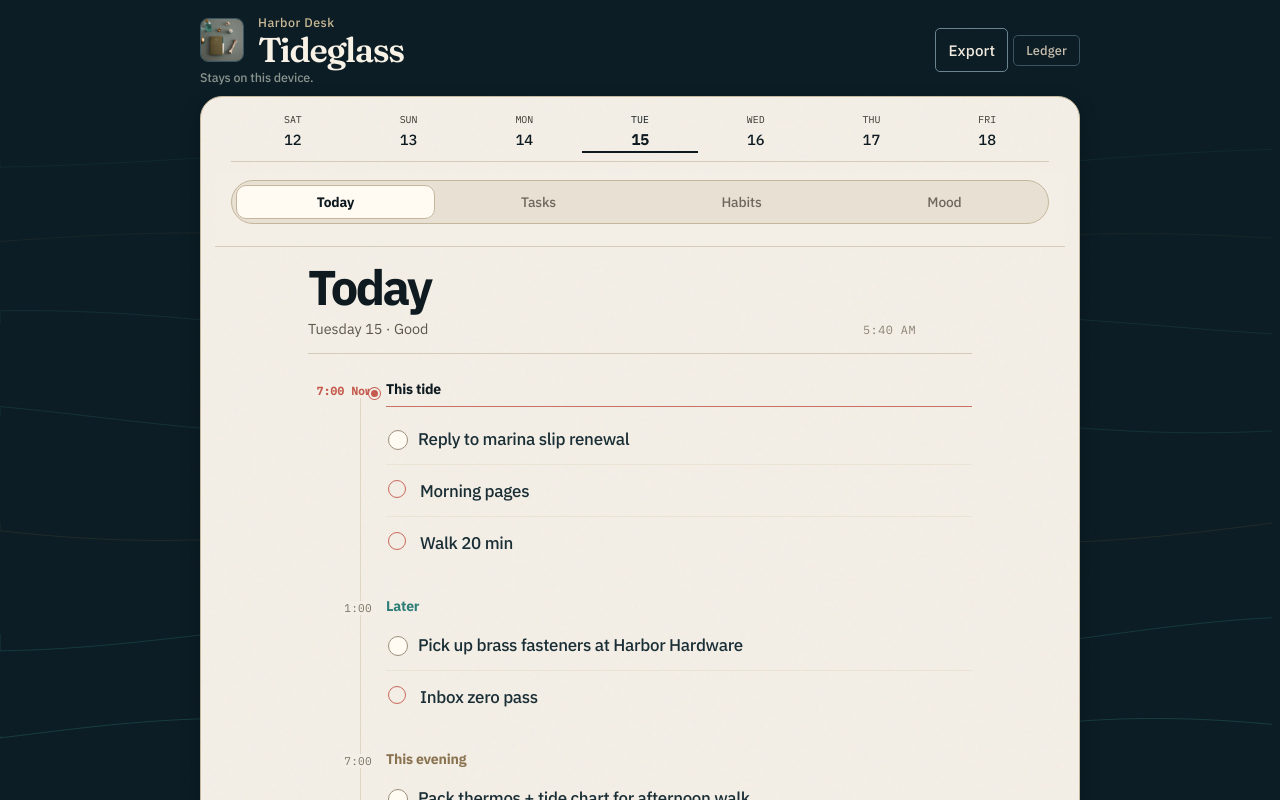
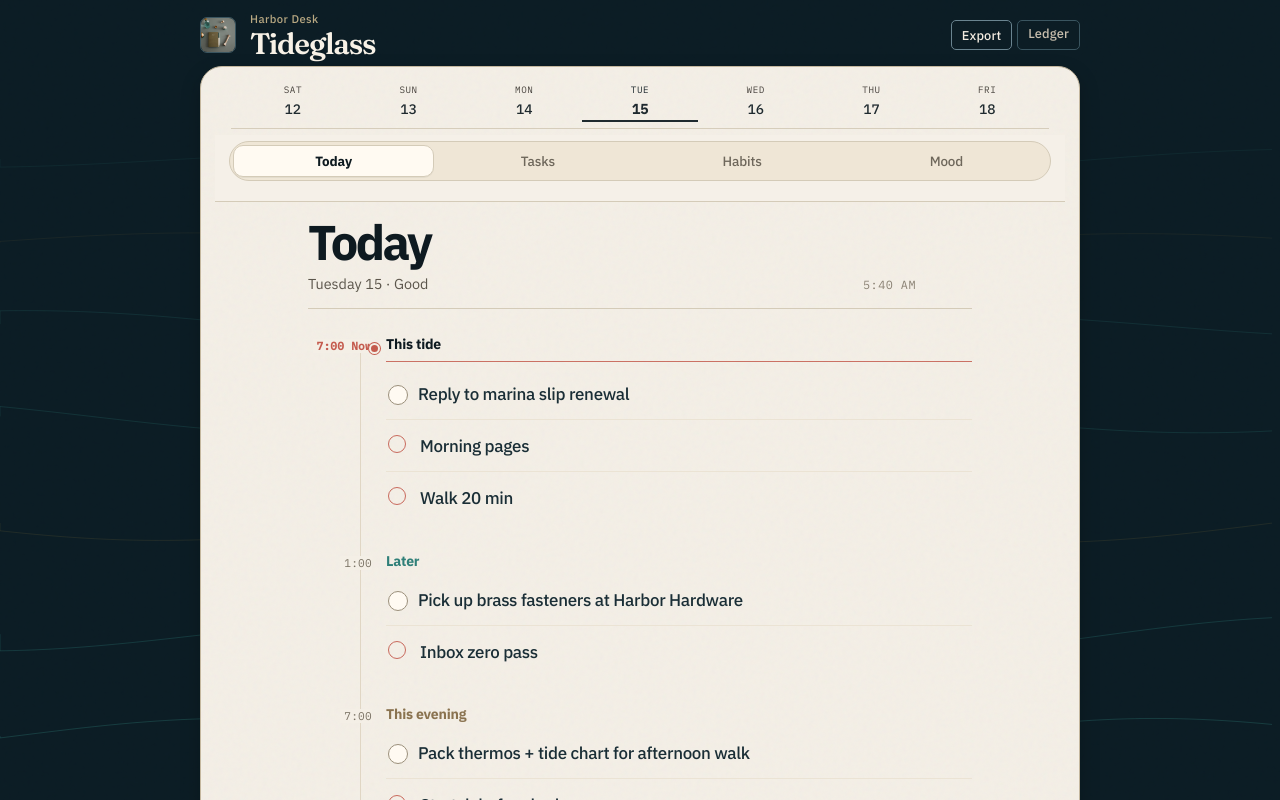
Before and after one commit to Btheriot83/buildgames-lunatask, a React (Vite) app: page / in a window 1280 px wide. Shown: the top 800 px of the page. Built offline with nearby package versions, Linux system fonts and the light colour scheme.

Commit message:
craft5: lean Harbor chrome so Today blotter wins

```diff
--- a/src/index.css
+++ b/src/index.css
@@ -3886,6 +3886,77 @@ button, input, select, textarea {
   box-shadow: 0 0 0 1px var(--coral);
 }
 
+
+/* ——— craft5: remove-ai-tells + lean chrome — blotter wins, quiet sticky pills ——— */
+.shell-chrome-lean {
+  margin-bottom: 8px !important;
+  gap: 12px !important;
+}
+.brand-bottle {
+  width: 36px !important;
+  height: 36px !important;
+  border-radius: 7px !important;
+}
+.brand-title {
+  font-size: clamp(1.45rem, 2.8vw, 1.85rem) !important;
+}
+.brand-sub {
+  display: none !important; /* Things has no tagline over Today */
+}
+.eyebrow {
+  font-size: 0.7rem !important;
+  color: #b8a882 !important;
+}
+.chrome-actions .btn {
+  min-height: 30px !important;
+  padding: 4px 10px !important;
+  font-size: 0.8rem !important;
+}
+.day-strip-quiet {
+  margin-bottom: 6px !important;
+  opacity: 0.92;
+}
+.day-strip-quiet .day-chips {
+  padding-bottom: 6px !important;
+}
+.desk-paper .day-chip .dow {
+  font-size: 0.58rem !important;
+  letter-spacing: 0.06em;
+}
+.desk-paper .day-chip .dom {
+  font-size: 0.86rem !important;
+  font-weight: 500 !important;
+}
+.tabs-nav-sticky {
+  padding: 6px 14px 8px !important;
+  background: color-mix(in srgb, var(--bone-paper) 92%, #fff 8%);
+}
+.desk-paper .tabs-nav-sticky .tabs-track {
+  background: #efe6d6 !important;
+  border-color: #d4cbb8 !important;
+  padding: 3px !important;
+  gap: 3px !important;
+}
+.desk-paper .tabs-nav-sticky .tabs-glider,
+.desk-paper .tabs-nav-sticky .t-tabs-pill {
+  background: #fffaf2 !important;
+  border-color: #d4cbb8 !important;
+  box-shadow: 0 1px 0 rgba(26, 46, 54, 0.05) !important;
+  top: 3px;
+  bottom: 3px;
+}
+.desk-paper .tabs-nav-sticky .tab-btn {
+  min-height: 32px !important;
+  font-size: 0.84rem !important;
+  font-weight: 500 !important;
+}
+.desk-paper .tabs-nav-sticky .tab-btn.is-active {
+  font-weight: 650 !important;
+}
+.app-frame {
+  padding-top: 12px !important;
+}
+
 /* Sticky needs a non-clipping ancestor — was overflow:hidden on desk-paper */
 .desk-paper {
   overflow: visible !important;
```
